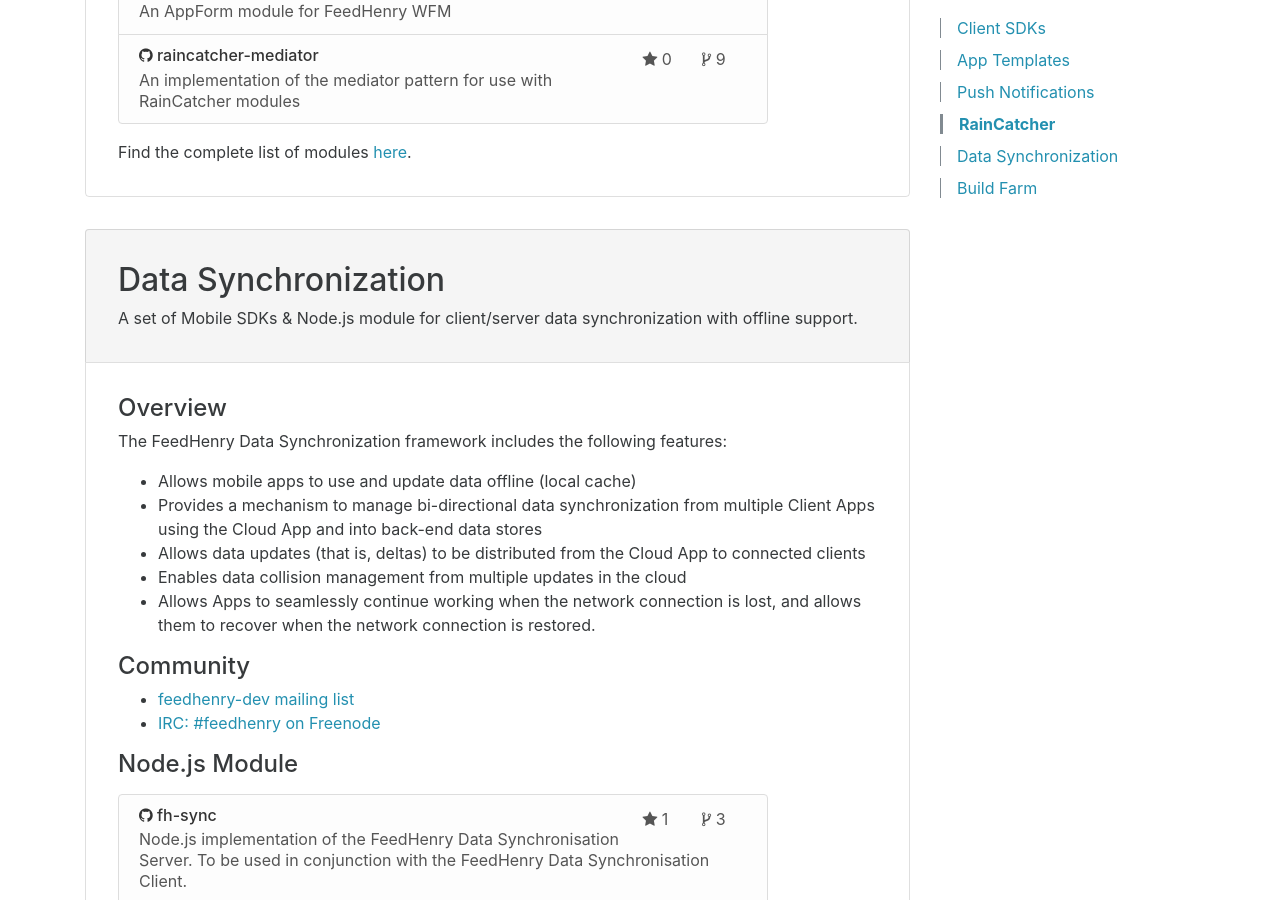
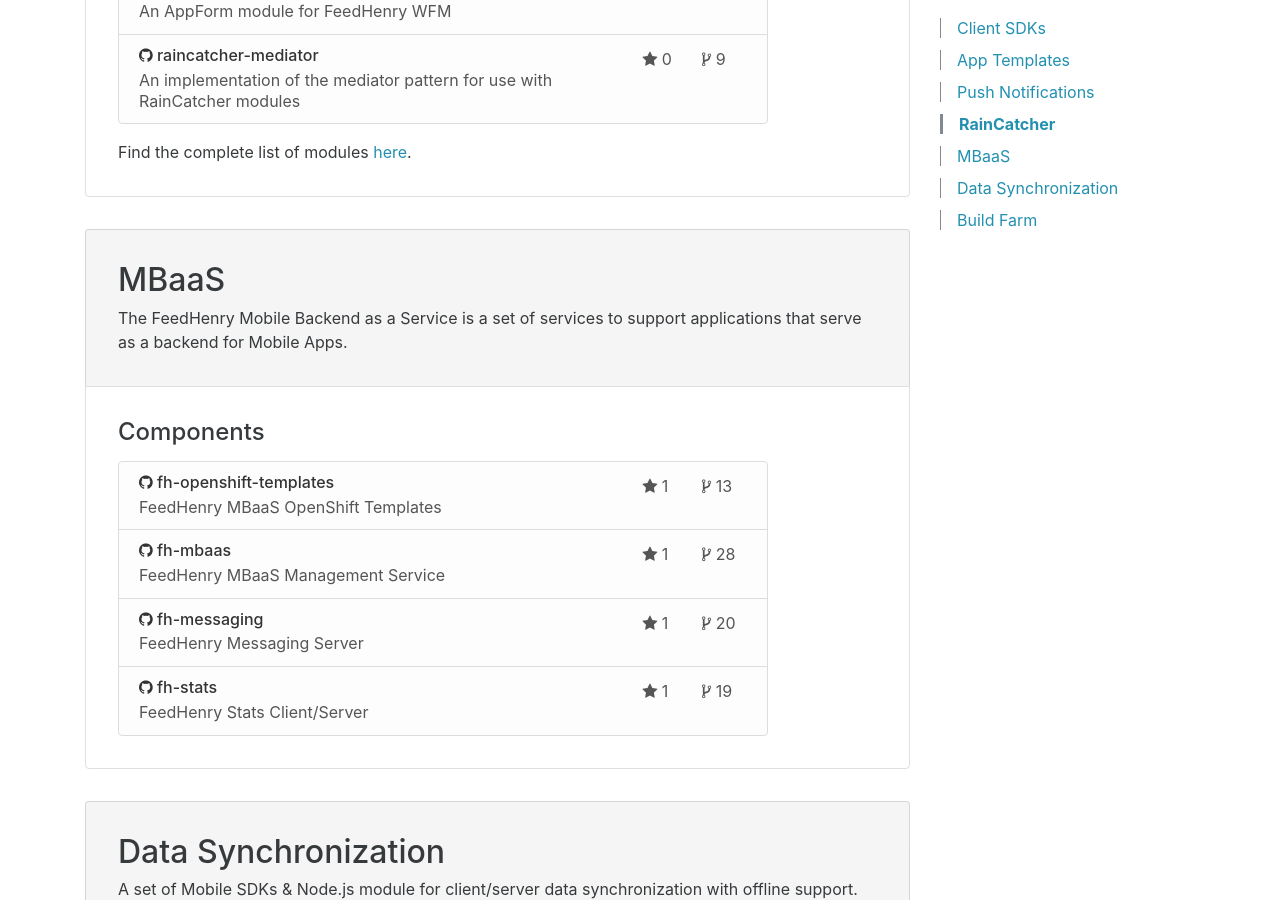
Before and after one commit to feedhenry/feedhenry.github.io, a Jekyll site: the page built from projects.md, in a window 1280 px wide and 900 px high, scrolled down 4486 px. Built offline with Jekyll 4.4.1, drawn with Linux system fonts in a browser that asks for light colours; nearby versions of some CDN libraries; emoji names are drawn with the system emoji font.

Commit message:
Add back the MBaaS and list the repos

```diff
--- a/projects.md
+++ b/projects.md
@@ -162,6 +162,22 @@
 </div>
 
 
+<div class="project-title" markdown="1">
+
+## MBaaS
+
+The FeedHenry Mobile Backend as a Service is a set of services to support applications that serve as a backend for Mobile Apps.
+
+</div>
+
+<div class="project-text" markdown="1">
+
+#### Components
+
+{% include repos.html repos="fh-openshift-templates,fh-mbaas,fh-messaging,fh-stats" %}
+
+
+</div>
 
 <div class="project-title" markdown="1">
 
@@ -217,8 +233,6 @@
 
 </div>
 
-
-
 <div class="project-title" markdown="1">
 
 ## Build Farm
```
Also changed, not shown: _data/feedhenry-repos.json.
